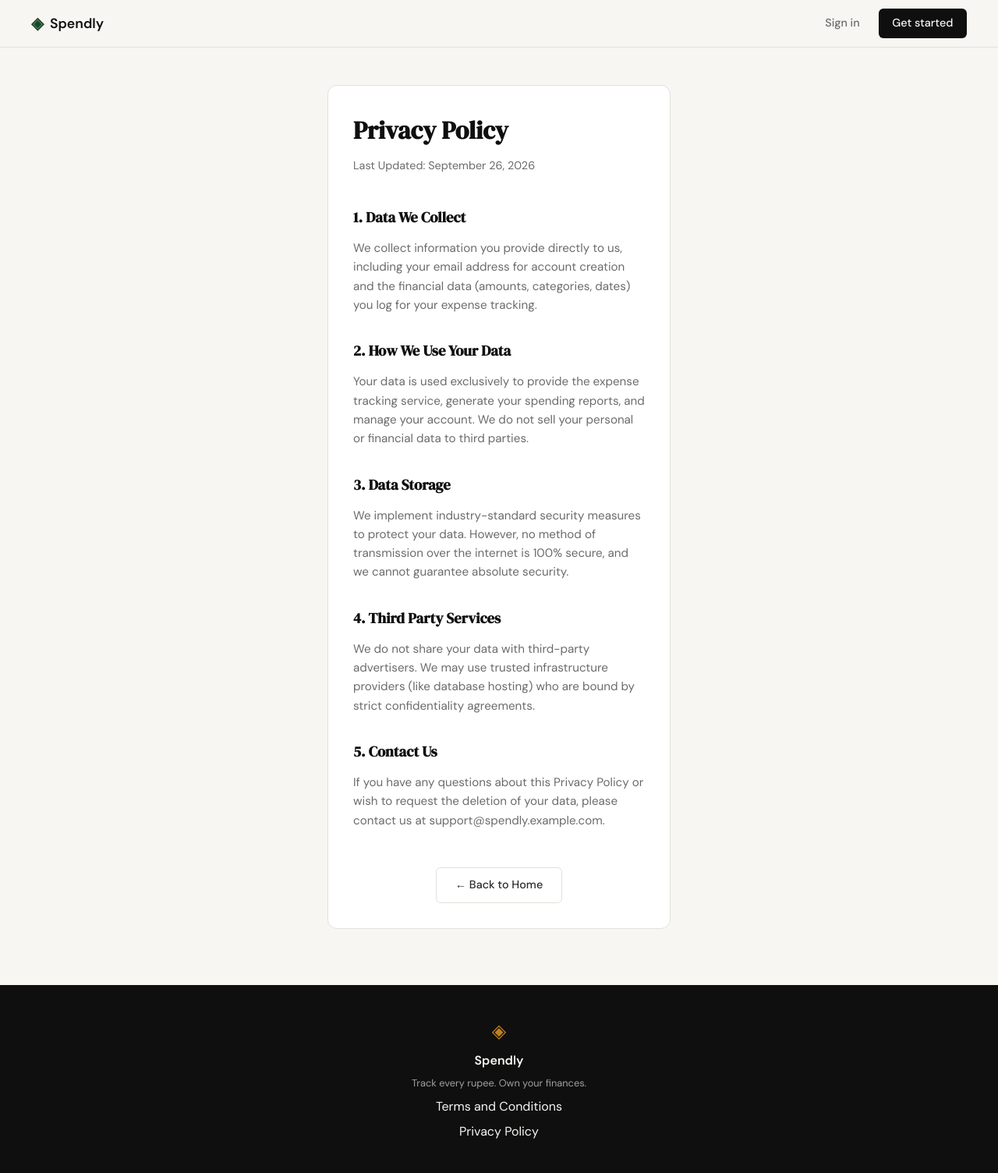
After one commit to Ayush93898/spendly, a Flask app: page /privacy in a window 1280 px wide. The commit adds this page. Shown: the whole page at 78% size. Run offline with Flask 3, Linux system fonts and the light colour scheme.

Commit message:
landing: add privacy policy page and route

```diff
--- a/app.py
+++ b/app.py
@@ -25,6 +25,11 @@ def login():
 @app.route("/terms")
 def terms():
     return render_template("terms.html")
+
+
+@app.route("/privacy")
+def privacy():
+    return render_template("privacy.html")
 
 
 # ------------------------------------------------------------------ #
--- a/templates/base.html
+++ b/templates/base.html
@@ -36,7 +36,7 @@
             <p class="footer-copy">Track every rupee. Own your finances.</p>
 
                 <a href="{{ url_for('terms') }}">Terms and Conditions</a>
-                <a href="#">Privacy Policy</a>
+                <a href="{{ url_for('privacy') }}">Privacy Policy</a>
 
         </div>
     </footer>
--- /dev/null
+++ b/templates/privacy.html
@@ -0,0 +1,47 @@
+{% extends "base.html" %}
+
+{% block title %}Privacy Policy — Spendly{% endblock %}
+
+{% block content %}
+<div class="auth-section">
+    <div class="auth-container">
+        <div class="auth-card" style="text-align: left;">
+            <div class="auth-header" style="text-align: left; margin-bottom: 2.5rem;">
+                <h1 class="auth-title">Privacy Policy</h1>
+                <p class="auth-subtitle">Last Updated: September 26, 2026</p>
+            </div>
+
+            <div class="terms-body">
+                <section style="margin-bottom: 2rem;">
+                    <h3 style="font-family: var(--font-display); color: var(--ink); margin-bottom: 0.75rem;">1. Data We Collect</h3>
+                    <p style="color: var(--ink-muted); font-size: 0.95rem;">We collect information you provide directly to us, including your email address for account creation and the financial data (amounts, categories, dates) you log for your expense tracking.</p>
+                </section>
+
+                <section style="margin-bottom: 2rem;">
+                    <h3 style="font-family: var(--font-display); color: var(--ink); margin-bottom: 0.75rem;">2. How We Use Your Data</h3>
+                    <p style="color: var(--ink-muted); font-size: 0.95rem;">Your data is used exclusively to provide the expense tracking service, generate your spending reports, and manage your account. We do not sell your personal or financial data to third parties.</p>
+                </section>
+
+                <section style="margin-bottom: 2rem;">
+                    <h3 style="font-family: var(--font-display); color: var(--ink); margin-bottom: 0.75rem;">3. Data Storage</h3>
+                    <p style="color: var(--ink-muted); font-size: 0.95rem;">We implement industry-standard security measures to protect your data. However, no method of transmission over the internet is 100% secure, and we cannot guarantee absolute security.</p>
+                </section>
+
+                <section style="margin-bottom: 2rem;">
+                    <h3 style="font-family: var(--font-display); color: var(--ink); margin-bottom: 0.75rem;">4. Third Party Services</h3>
+                    <p style="color: var(--ink-muted); font-size: 0.95rem;">We do not share your data with third-party advertisers. We may use trusted infrastructure providers (like database hosting) who are bound by strict confidentiality agreements.</p>
+                </section>
+
+                <section style="margin-bottom: 2rem;">
+                    <h3 style="font-family: var(--font-display); color: var(--ink); margin-bottom: 0.75rem;">5. Contact Us</h3>
+                    <p style="color: var(--ink-muted); font-size: 0.95rem;">If you have any questions about this Privacy Policy or wish to request the deletion of your data, please contact us at support@spendly.example.com.</p>
+                </section>
+            </div>
+
+            <div style="margin-top: 3rem; text-align: center;">
+                <a href="{{ url_for('landing') }}" class="btn-ghost" style="display: inline-block;">← Back to Home</a>
+            </div>
+        </div>
+    </div>
+</div>
+{% endblock %}
```
